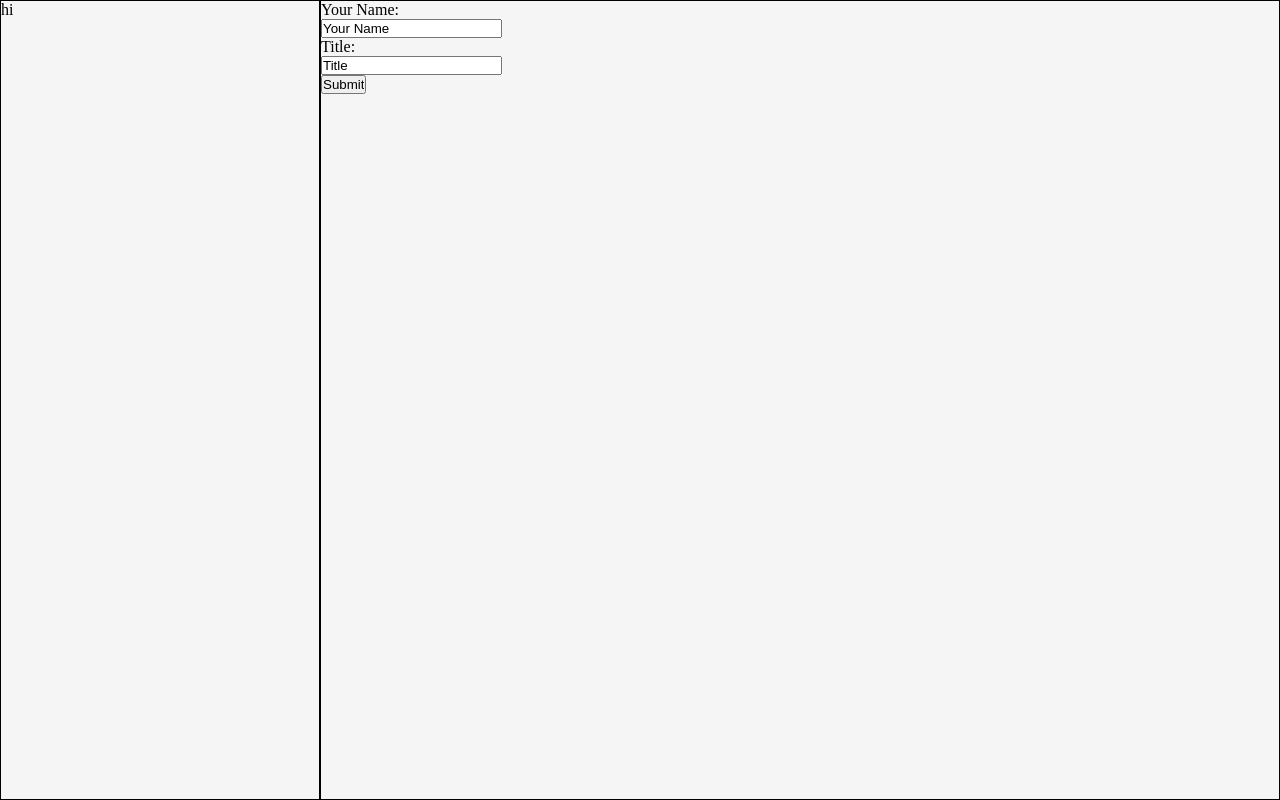
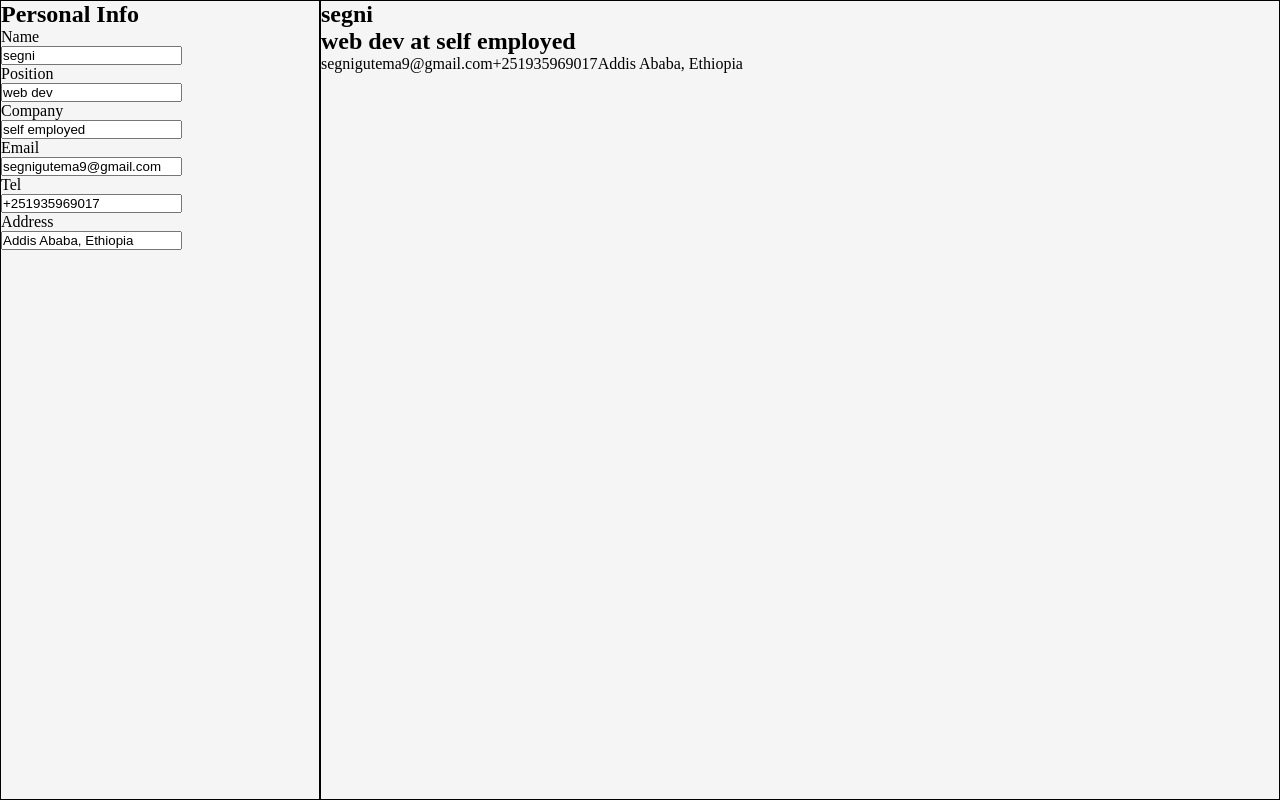
Before and after one commit to SegniGutema/cv-app, a React (Vite) app: page / in a window 1280 px wide. Built offline with nearby package versions, Linux system fonts and the light colour scheme.

Commit message:
edited generalInfo

```diff
--- a/src/App.jsx
+++ b/src/App.jsx
@@ -1,13 +1,16 @@
 import "./styles/App.css";
-import { generalInfo, Form } from "./components/generalInfo";
+import data from "./components/data";
+import { EditPersonalInfo, PersonalInfo } from "./components/generalInfo";
 
 function App() {
   return (
     <>
       <div className="main">
-        <Form />
+        <PersonalInfo personalInfo={data.personalInfo} />
       </div>
-      <div className="side">hi</div>
+      <div className="side">
+        <EditPersonalInfo personalInfo={data.personalInfo} />
+      </div>
     </>
   );
 }
--- /dev/null
+++ b/src/components/data.js
@@ -0,0 +1,14 @@
+const data = {
+  personalInfo: {
+    name: "segni",
+    position: "web dev",
+    email: "segnigutema9@gmail.com",
+    tel: "+251935969017",
+    address: "Addis Ababa, Ethiopia",
+    company: "self employed",
+  },
+  education: [],
+  experience: [],
+  skills: [],
+};
+export default data;
--- a/src/components/generalInfo.jsx
+++ b/src/components/generalInfo.jsx
@@ -1,46 +1,43 @@
 import { useState } from "react";
 
-export function Form() {
-  const [name, setName] = useState("Your Name");
-  const [title, setTitle] = useState("Title");
-
-  function changeName(e) {
-    setName(e.target.value);
+function Input({ value, label }) {
+  const [input, setInput] = useState(value);
+  function changeInput(e) {
+    setInput(e.target.value);
   }
-  function changeTitle(e) {
-    setTitle(e.target.value);
-  }
-
-  function handleSubmit(e) {
-    e.preventDefault();
-    return (
-      <div>
-        <h2>{name}</h2>
-        <p>{title}</p>
-      </div>
-    );
-  }
-
   return (
-    <form onSubmit={handleSubmit}>
-      <label>
-        {name}:<br />
-        <input type="text" name="name" value={name} onChange={changeName} />
-      </label>
+    <>
+      <label>{label}</label>
       <br />
-      <label>
-        {title}:<br />
-        <input type="text" name="title" value={title} onChange={changeTitle} />
-      </label>
+      <input value={input} onChange={changeInput} />
       <br />
-      <input type="submit" value="Submit" />
-    </form>
+    </>
   );
 }
-export function generalInfo() {
+export function EditPersonalInfo({ personalInfo }) {
   return (
-    <div className="general">
-      <Form />
-    </div>
+    <section className="general">
+      <h1>Personal Info</h1>
+      <Input label={"Name"} value={personalInfo.name} />
+      <Input label={"Position"} value={personalInfo.position} />
+      <Input label={"Company"} value={personalInfo.company} />
+      <Input label={"Email"} value={personalInfo.email} />
+      <Input label={"Tel"} value={personalInfo.tel} />
+      <Input label={"Address"} value={personalInfo.address} />
+    </section>
   );
 }
+
+export function PersonalInfo({ personalInfo }) {
+  return (
+    <section>
+      <h1>{personalInfo.name}</h1>
+      <h2>
+        {personalInfo.position} at {personalInfo.company}
+      </h2>
+      <span>{personalInfo.email}</span>
+      <span>{personalInfo.tel}</span>
+      <span>{personalInfo.address}</span>
+    </section>
+  );
+}
```
